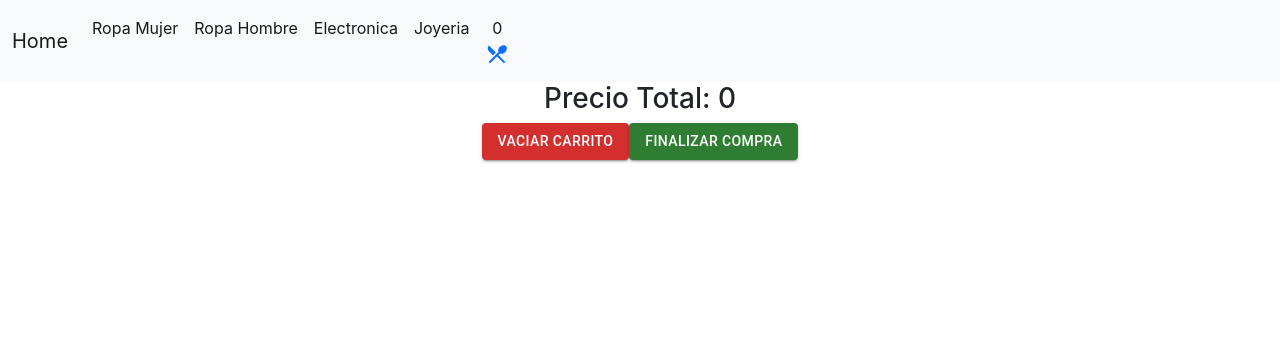
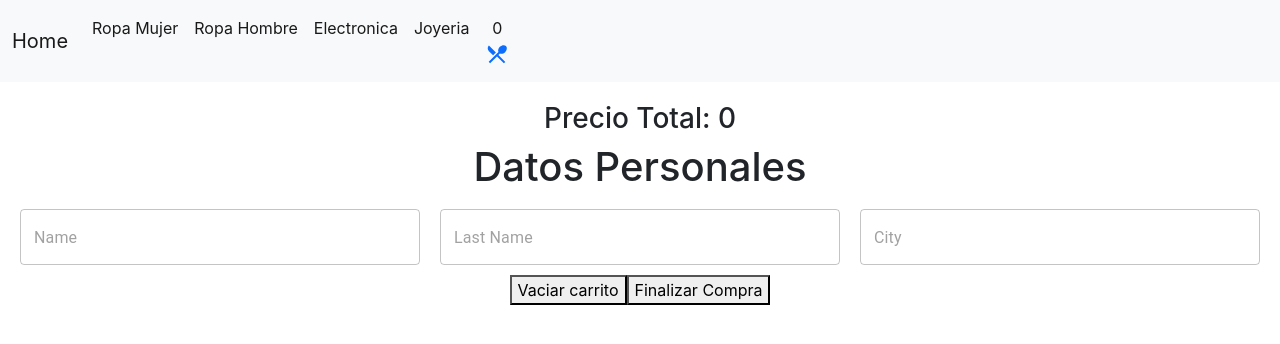
Before and after one commit to CurthbertAllgood/ProyectoReact, a React (Create React App) app: page /Cart in a window 1280 px wide. Shown: the top 344 px of the page. Built offline with nearby package versions, Linux system fonts and the light colour scheme.

Commit message:
Actualizacion proyecto final

```diff
--- a/src/Components/CartProvider/useContext.js
+++ b/src/Components/CartProvider/useContext.js
@@ -1,5 +1,4 @@
 import React, {createContext,useState} from 'react';
-import { act } from 'react-dom/test-utils';
 
 export const CartContext = createContext([])
 
@@ -13,6 +12,15 @@ export const CartProvider = ({children}) => {
 
 
     const addItem = (item, qty) =>{
+        isInCart(item.id)
+        ?
+        setItems(items.map((prod)=>{
+            if(prod.id==item.id){
+                prod.qty+=item.qty;
+            }
+            return prod;
+        }))
+        :
         setItems([...items, {...item, qty:qty}]);
         }
 
@@ -27,7 +35,6 @@ export const CartProvider = ({children}) => {
         return items.reduce((prev,act)=>prev + act.price * act.qty,0);
     }
     const totalProducts =()=> {
-        const acumulador=0;
         items.reduce((acumulador,productoActual)=>acumulador + productoActual.qty, 0)
     }
     return (
--- a/src/Components/Cartwidget/Cartwidget.js
+++ b/src/Components/Cartwidget/Cartwidget.js
@@ -8,8 +8,7 @@ const CartWidget=()=>{
     let itemsInCart=0;
 
     items.map((item)=> {
-        return
-        itemsInCart=itemsInCart+item.qty;
+        return (itemsInCart=itemsInCart+item.qty)
     })
     return(
         <div>
--- a/src/Components/ItemDetail/ItemDetail.js
+++ b/src/Components/ItemDetail/ItemDetail.js
@@ -1,5 +1,5 @@
 
-import React, {useState, useContext} from 'react';
+import React, {useContext} from 'react';
 import Card from '@mui/material/Card';
 import CardContent from '@mui/material/CardContent';
 import CardMedia from '@mui/material/CardMedia';
--- a/src/views/Cart.js
+++ b/src/views/Cart.js
@@ -1,16 +1,49 @@
-import React,{useContext} from 'react';
+import React,{useContext, useState} from 'react';
 import {CartContext} from '../Components/CartProvider/useContext'
 import Card from '@mui/material/Card';
 import CardContent from '@mui/material/CardContent';
 import CardMedia from '@mui/material/CardMedia';
 import Typography from '@mui/material/Typography';
-import { CardActionArea, Button } from '@mui/material';
-import {Link} from 'react-router-dom'
+import { CardActionArea } from '@mui/material';
+import { collection, addDoc } from 'firebase/firestore';
+import { db } from '../firebase/firebaseConfig';
+import TextField from '@mui/material/TextField';
+import MensajeCompra from '../Components/MensajeCompra/MensajeCompra';
+const styles = {
+	containerShop: {
+		textAlign: 'center',
+		paddingTop: 20,
+	},
+};
+const initialState = {
+	name: '',
+	lastName: '',
+	city: '',
+};
 const Cart=()=>{
-    const {items, removeItem, clearItems, totalPrice, totalProducts}=useContext(CartContext);
-    console.log(items)
+    const [values, setValues] = useState(initialState);
+	const [purchaseID, setPurchaseID] = useState('');
+	const handleOnChange = (e) => {
+		const { value, name } = e.target;
+		setValues({ ...values, [name]: value });
+	};
+    const {items, removeItem, clearItems, totalPrice}=useContext(CartContext);
+
+
+	const onSubmit = async (e) => {
+		e.preventDefault();
+		console.log(values);
+		// Add a new document with a generated id.
+		const docRef = await addDoc(collection(db, 'Compras'), {
+			values,items,
+		});
+		// console.log('Document written with ID: ', docRef.id);
+		setPurchaseID(docRef.id);
+		setValues(initialState);
+	};
+
     return(
-        <div>
+        <div style={styles.containerShop}>
             <div>
             {
                 items.map((item)=>(
@@ -31,7 +64,6 @@ const Cart=()=>{
 					<Typography variant='body2' color='text.secondary'>
 					Cantidad: {item.qty}
 					</Typography>
-
 				</CardContent >
                 <button onClick={()=> removeItem(item.id)}>Borrar compra</button>
 			</CardActionArea>
@@ -41,14 +73,37 @@ const Cart=()=>{
                 ))
             }
             <h3>Precio Total: {totalPrice()}</h3>
-            <Button variant="contained" color="error" onClick={()=>clearItems()}>Vaciar carrito</Button>
-            <Link to='/Shop'>
-				<Button variant="contained" color="success">
-					Finalizar Compra
-					</Button>
-                </Link>
-            </div>
 
+            </div >
+            <h1>Datos Personales</h1>
+			<form className='FormContainer' onSubmit={onSubmit}>
+				<TextField
+					placeholder='Name'
+					style={{ margin: 10, width: 400 }}
+					name='name'
+					value={values.name}
+					onChange={handleOnChange}
+				/>
+				<TextField
+					placeholder='Last Name'
+					style={{ margin: 10, width: 400 }}
+					name='lastName'
+					value={values.lastName}
+					onChange={handleOnChange}
+				/>
+				<TextField
+					placeholder='City'
+					style={{ margin: 10, width: 400 }}
+					name='city'
+					value={values.city}
+					onChange={handleOnChange}
+				/>
+                <div>
+                <button variant="contained" color="error" onClick={()=>clearItems()}>Vaciar carrito</button>
+				<button variant="contained" color="success">Finalizar Compra</button>
+                </div>
+			</form>
+			{purchaseID && <MensajeCompra purchaseID={purchaseID} />}
         </div>
     )
 };
--- a/src/views/Category.js
+++ b/src/views/Category.js
@@ -1,9 +1,8 @@
 import React from 'react';
-import {useParams} from 'react-router-dom';
+
 import GenreType from '../Components/GenreType/GenreType';
 
 const Status =() =>{
-    const {categoria, categoriaNombre}= useParams();
     return (
         <div>
             <h1>control</h1>
--- a/src/views/Shop/Shop.js
+++ b/src/views/Shop/Shop.js
@@ -24,6 +24,7 @@ const Shop = () => {
 	const [values, setValues] = useState(initialState);
 	// Este estado está destinado a guardar el id de la compra
 	const [purchaseID, setPurchaseID] = useState('');
+
 	const handleOnChange = (e) => {
 		const { value, name } = e.target;
 		setValues({ ...values, [name]: value });
```
